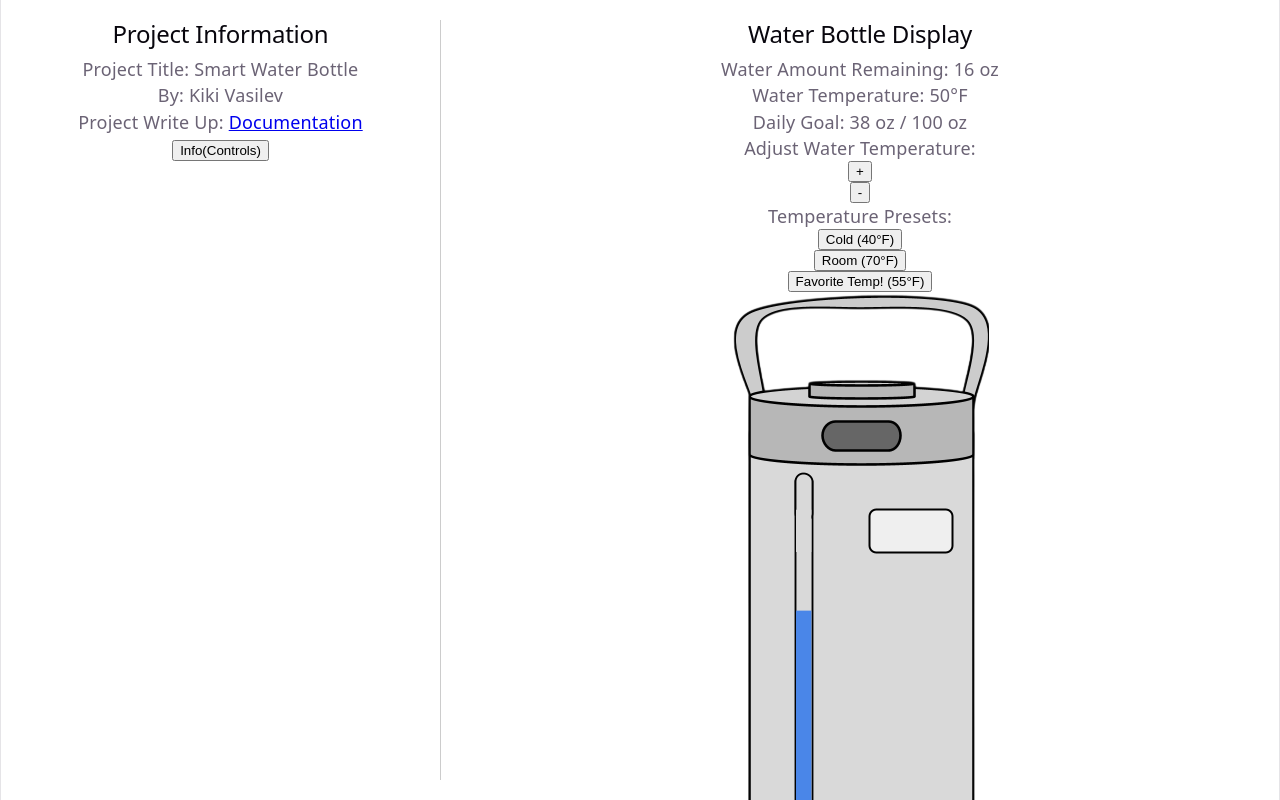
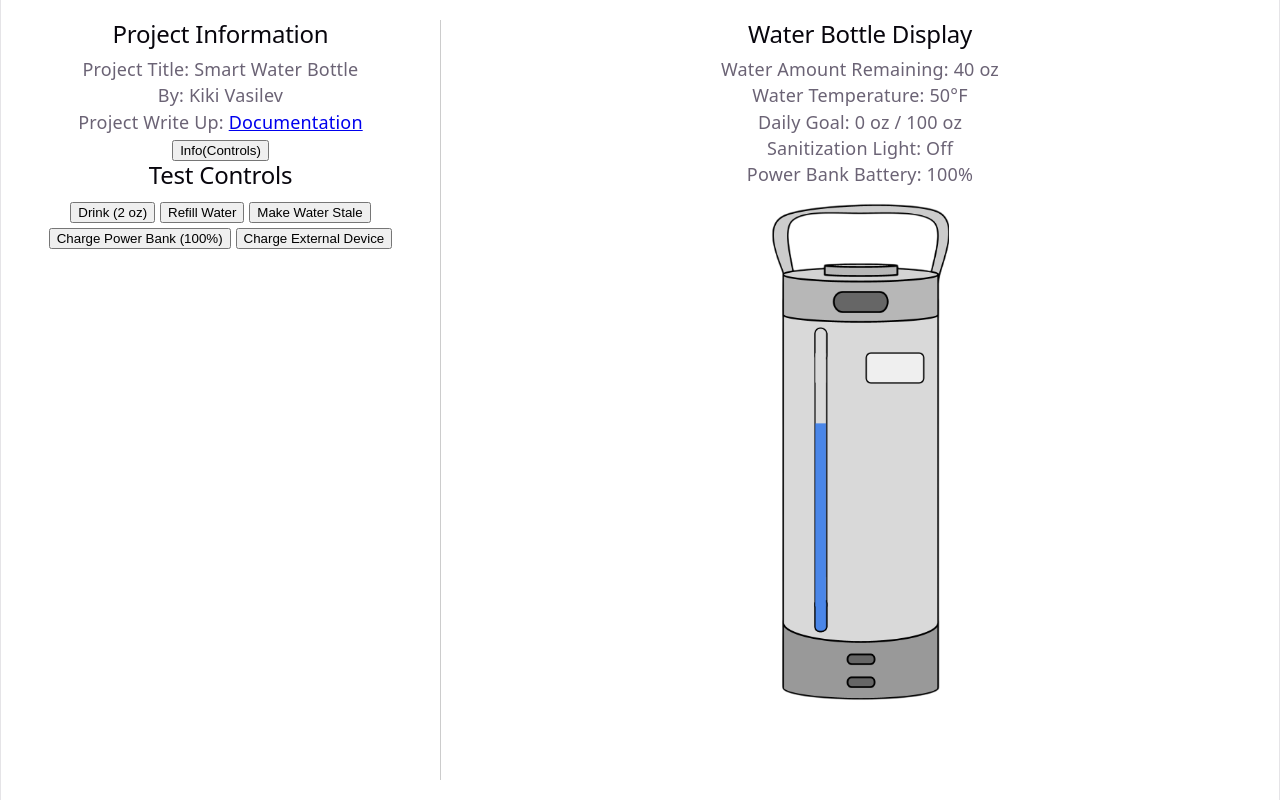
Before and after one commit to vasilevk33/vasilev-project-1, a Svelte app: page / in a window 1280 px wide. Shown: the top 800 px of the page. Built offline with nearby package versions, Linux system fonts and the light colour scheme.

Commit message:
Finish Implementation of level 0

```diff
--- a/src/App.svelte
+++ b/src/App.svelte
@@ -1,5 +1,74 @@
 <script>
   import WaterBottleUI from './WaterBottleUI.svelte';
+  import Controls from './Controls.svelte';
+
+  // State variables for the water bottle
+  let waterAmount = $state(40); // in ounces
+  let waterTemp = $state(50); // in Fahrenheit
+  let waterGoal = 100;
+  let waterConsumedToday = $state(0);
+  let maxWaterCapacity = 40; // in ounces
+  let sanitizationStatus = $state("Off"); // Can be "Off", "Cleaning", "Clean", "Stale"
+  let powerBankBatteryPercentage = $state(100);
+  let waterIsStale = $state(false);
+
+  // Functions
+  function drinkWater() {
+        if (waterIsStale) {
+            sanitizationStatus = "Stale"; // Red Light for 5 seconds
+            setTimeout(() => {
+                sanitizationStatus = "Off"; // Off when red light finishes
+            }, 5000);
+            return;
+        }
+        if (sanitizationStatus === "Cleaning") {
+          return; // Prevent drinking while cleaning
+        }
+        if (waterAmount >= 2) {
+            waterAmount -= 2;
+            waterConsumedToday += 2;
+        }
+        else if (waterAmount > 0) {
+            waterConsumedToday += waterAmount;
+            waterAmount = 0;
+        }
+    }
+    function refillWater() {
+        if (waterAmount === maxWaterCapacity) {
+            return; // Already full
+        }
+        waterAmount = maxWaterCapacity;
+        waterTemp = 60; // In Fahrenheit
+        cleanWater();
+    }
+    function cleanWater() {
+        sanitizationStatus = "Cleaning"; // Yellow Light for 10 seconds
+        setTimeout(() => {
+            sanitizationStatus = "Clean"; // Green Light for 5 seconds
+            waterIsStale = false;
+        }, 10000);
+        setTimeout(() => {
+            sanitizationStatus = "Off"; // Off when green light finishes
+        }, 15000);
+    }
+    function staleWater() {
+        waterIsStale = true;
+        sanitizationStatus = "Stale"; // Red Light for 10 seconds
+        setTimeout(() => {
+            sanitizationStatus = "Off"; // Off when red light finishes
+        }, 10000);
+    }
+    function chargePowerBank() {
+        powerBankBatteryPercentage = 100;
+    }
+    function chargeDevice() {
+        if (powerBankBatteryPercentage >= 10) {
+            powerBankBatteryPercentage -= 10;
+        }
+        else if (powerBankBatteryPercentage > 0) {
+            powerBankBatteryPercentage = 0;
+        }
+    }
 </script>
 
 <div class="container">
@@ -11,11 +80,12 @@
       <p>Project Write Up: <a href="https://github.com/vasilevk33/vasilev-project-1/blob/main/README.md">Documentation</a></p>
       <button type="button">Info(Controls)</button>
     </section>
+    <Controls drink = {drinkWater} refill = {refillWater} stale = {staleWater} chargeBank = {chargePowerBank} chargeDevice = {chargeDevice} />
   </div>
   <div class="right-region">
     <section class="display-section">
       <h2>Water Bottle Display</h2>
-      <WaterBottleUI waterAmount={16} waterTemp={50} waterGoal={100} waterConsumedToday={38} userPreferedTemp={55} />
+      <WaterBottleUI {waterAmount} {waterTemp} {waterGoal} {waterConsumedToday} {maxWaterCapacity} {sanitizationStatus} {powerBankBatteryPercentage} {waterIsStale}/>
       <img class="bottle-sketch" src="WaterBottleSketch.png" alt="Water Bottle Sketch">
     </section>
   </div>
@@ -47,11 +117,10 @@
     text-align: center;
     width: 100%;
   }
-  .display-section {
-    display: flex;
-    flex-direction: column;
-    align-items: center;
-    text-align: center;
-    width: 100%;
+  .bottle-sketch {
+    max-height: 500px;
+    width: auto;
+    object-fit: contain;
+    margin-top: 15px;
   }
 </style>
--- /dev/null
+++ b/src/Controls.svelte
@@ -0,0 +1,10 @@
+<script>
+    let { drink, refill, stale, chargeBank, chargeDevice } = $props();
+</script>
+
+<h2>Test Controls</h2>
+<button onclick={drink}>Drink (2 oz)</button>
+<button onclick={refill}>Refill Water</button>
+<button onclick={stale}>Make Water Stale</button>
+<button onclick={chargeBank}>Charge Power Bank (100%)</button>
+<button onclick={chargeDevice}>Charge External Device</button>
--- a/src/WaterBottleUI.svelte
+++ b/src/WaterBottleUI.svelte
@@ -1,42 +1,9 @@
 <script>
-    let { waterAmount, waterTemp = $bindable(), waterGoal, waterConsumedToday, userPreferedTemp } = $props();
-
-    function increaseWaterTemp() {
-        waterTemp += 1;
-    }
-    function decreaseWaterTemp() {
-        waterTemp -= 1;
-    }
-    function coldTempPreset() {
-        waterTemp = 40;
-    }
-    function roomTempPreset() {
-        waterTemp = 70;
-    }
-    function favoriteTempPreset() {
-        waterTemp = userPreferedTemp;
-    }
+    let { waterAmount, waterTemp, waterGoal, waterConsumedToday, maxWaterCapacity, sanitizationStatus, powerBankBatteryPercentage, waterIsStale } = $props();
 </script>
 
 <p>Water Amount Remaining: {waterAmount} oz</p>
 <p>Water Temperature: {waterTemp}°F</p>
 <p>Daily Goal: {waterConsumedToday} oz / {waterGoal} oz</p>
-
-<p>Adjust Water Temperature:</p>
-<button onclick={increaseWaterTemp}>
-	+
-</button>
-<button onclick={decreaseWaterTemp}>
-	-
-</button>
-
-<p>Temperature Presets:</p>
-<button onclick={coldTempPreset}>
-	Cold (40°F)
-</button>
-<button onclick={roomTempPreset}>
-	Room (70°F)
-</button>
-<button onclick={favoriteTempPreset}>
-	Favorite Temp! ({userPreferedTemp}°F)
-</button>
+<p>Sanitization Light: {sanitizationStatus}</p>
+<p>Power Bank Battery: {powerBankBatteryPercentage}%</p>
```
